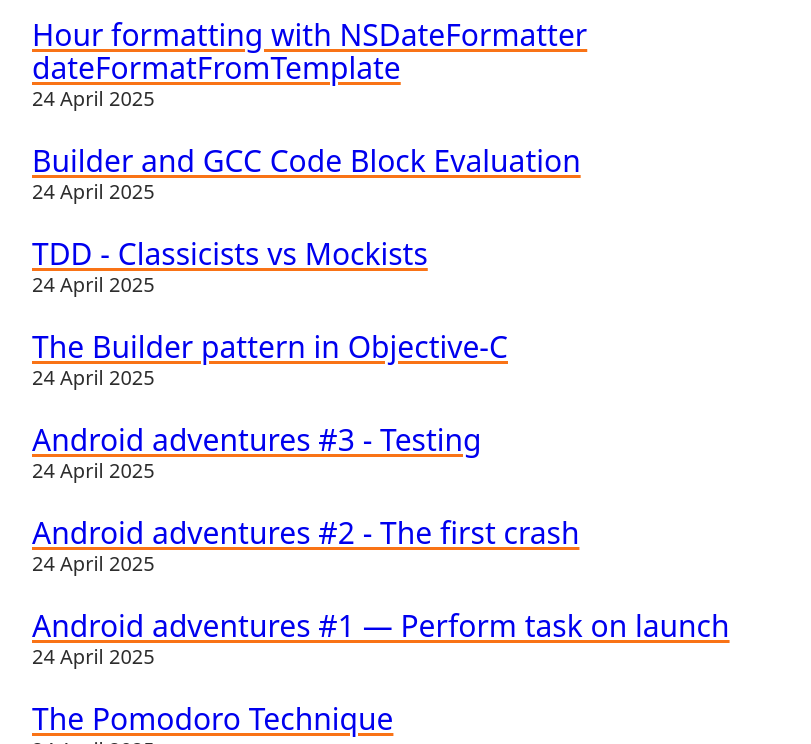
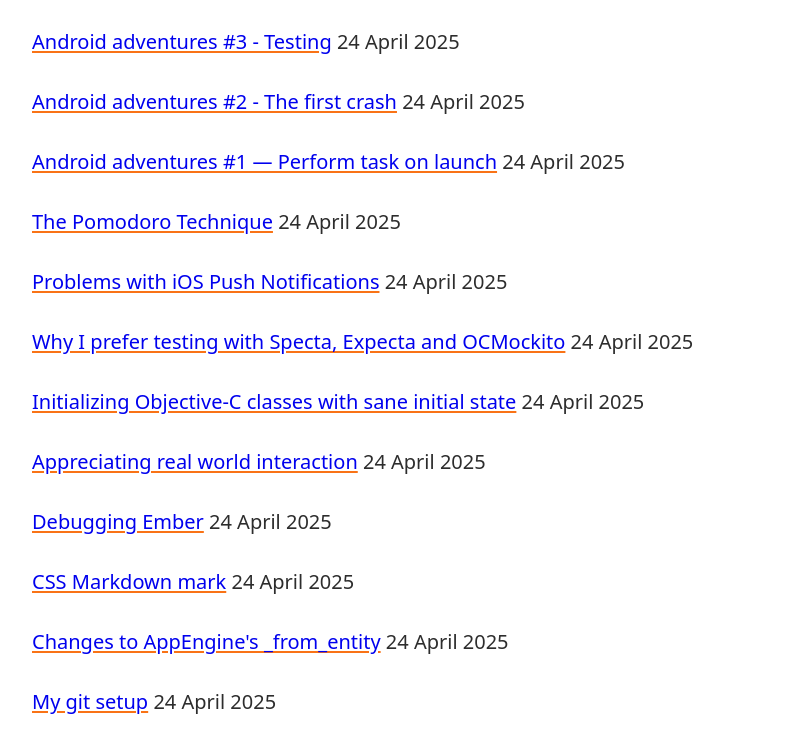
Before and after one commit to klaaspieter/annemame, an Eleventy site: page src/blog.html in a window 1280 px wide. Shown: the part 720-1464 px from the top of the page, without its empty margins (223-1034 px from the left). Built offline with nearby package versions, Linux system fonts and the light colour scheme; Eleventy itself is replaced by a stand-in of ours; files that its build step writes are made by us from their sources.

Commit message:
Make post listing look less overwhelming

```diff
--- a/src/blog.html
+++ b/src/blog.html
@@ -7,7 +7,7 @@
 <ol role="list" class="stack">
   {% for post in collections.posts %}
   <li>
-    <h2><a href="{{ post.url }}">{{ post.data.title }}</a></h2>
+    <a href="{{ post.url }}">{{ post.data.title }}</a>
     <time datetime="{{ page.date | htmlDateString }}"
       >{{ page.date | readableDate }}</time
     >
```
